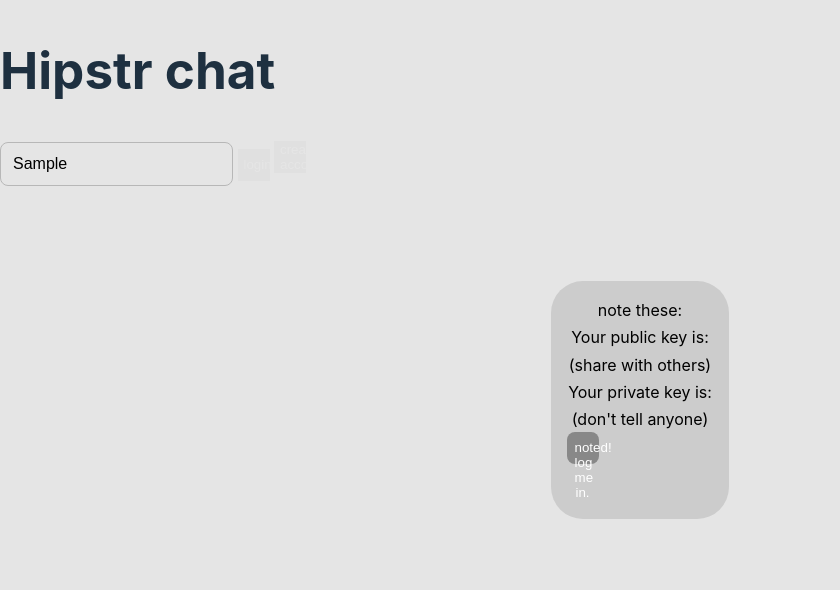
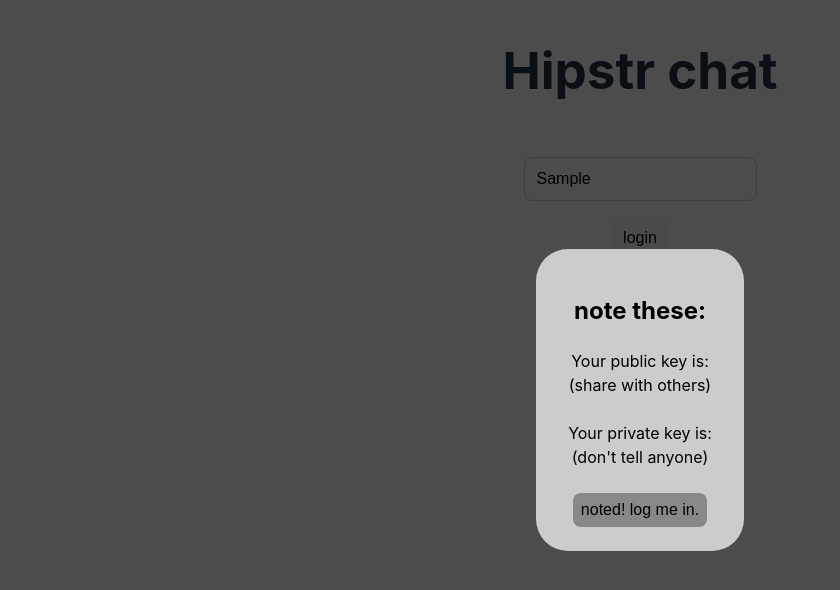
Before and after one commit to openSkyt/HipChat, a website built with Vite: page index.html in a window 1280 px wide. Both pictures are taken after typing "Sample" into the empty fields and a click on the button "create account". Shown: the whole page, without its empty margins (0-840 px from the left). Built offline with nearby package versions, Linux system fonts and the light colour scheme; what nostr-tools would draw is missing.

Commit message:
css tuzing

```diff
--- a/public/views/login.html
+++ b/public/views/login.html
@@ -6,11 +6,13 @@
 <button id="createAccount">create account</button>
 
 <dialog class="modal">
-    <span>note these: </span>
-    <span id="pubKeyModal">Your public key is: </span>
+    <h2>note these: </h2>
+    <span>Your public key is: <code id="pubKeyModal"></code></span>
     <span>(share with others)</span>
-    <span id="privKeyModal">Your private key is: </span>
+    <br><br>
+    <span>Your private key is: <code id="privKeyModal"></code></span>
     <span>(don't tell anyone)</span>
+    <br><br>
     <button class="close">noted! log me in.</button>
 </dialog>
 
--- a/src/controller.ts
+++ b/src/controller.ts
@@ -40,8 +40,8 @@ export function appController(root: HTMLDivElement) {
                 account = generateSecretKey();
                 pubKey = getPublicKey(account);
                 privKey = bytesToHex(account);
-                page.querySelector("#privKeyModal")!.textContent = "Your private key is: " + privKey;
-                page.querySelector("#pubKeyModal")!.textContent = "Your public key is: " + pubKey;
+                page.querySelector("#privKeyModal")!.textContent = privKey;
+                page.querySelector("#pubKeyModal")!.textContent = pubKey;
                 page.querySelector(".close")!.addEventListener("click", () => {
                     publicChat(true);
                 })
--- a/src/style.css
+++ b/src/style.css
@@ -21,24 +21,27 @@ article h1, article h2, article h3 {
 
 }
 
+dialog::backdrop {
+    background-color: rgba(0, 0, 0, 0.7);
+}
+
+label {
+    margin-bottom: 1rem;
+}
+
+label, input {
+    display: block;
+}
+
 .modal {
-    padding: 1rem;
+    padding: 1.5rem 2rem;
     border: none;
     border-radius: 2rem;
     background-color: #cccccc;
     color: black;
 }
 
-.modal span {
-    display: flex;
-    padding: 0.1rem;
-    width: 100%;
-    box-sizing: border-box;
-    justify-content: space-around;
-}
-
 .modal button {
-
     background-color: #888888;
     padding: 0.5rem;
     border-radius: 0.5rem;
@@ -47,7 +50,9 @@ article h1, article h2, article h3 {
 
 .modal button:hover {
     transition: 0.25s;
-    background-color: #1a1a1a;}
+    background-color: #1a1a1a;
+    color: #eee;
+}
 
 
 :root {
@@ -87,15 +92,40 @@ section.chat {
     border-top: 1px solid #ccc;
 }
 
+.actionBar form {
+    display: flex;
+}
+
+.flex {
+    display: flex;
+    align-items: center;
+    justify-content: space-between;
+    padding: 1rem;
+}
+
+code {
+    display: block;
+    font-size: 144%;
+}
+
+section.login {
+    text-align: center;
+    display: flex;
+    flex-direction: column;
+    align-items: center;
+    gap: 1rem;
+}
+
 form {
-    display: flex;
     align-items: center;
     gap: .7rem;
 }
 
-
 input {
     flex-grow: 1;
+}
+
+input, button {
     padding: 0.75rem;
     font-size: 1rem;
     box-sizing: border-box;
@@ -105,16 +135,15 @@ input {
 }
 
 button {
-    width: 32px;
-    height: 32px;
     border: none;
-    color: #fff;
     background: none;
     cursor: pointer;
 }
 
 button img {
     height: 100%;
+    width: 32px;
+    height: 32px;
 }
 
 #app {
```
Also changed, not shown: public/views/chat.html (+6 -4 lines).
